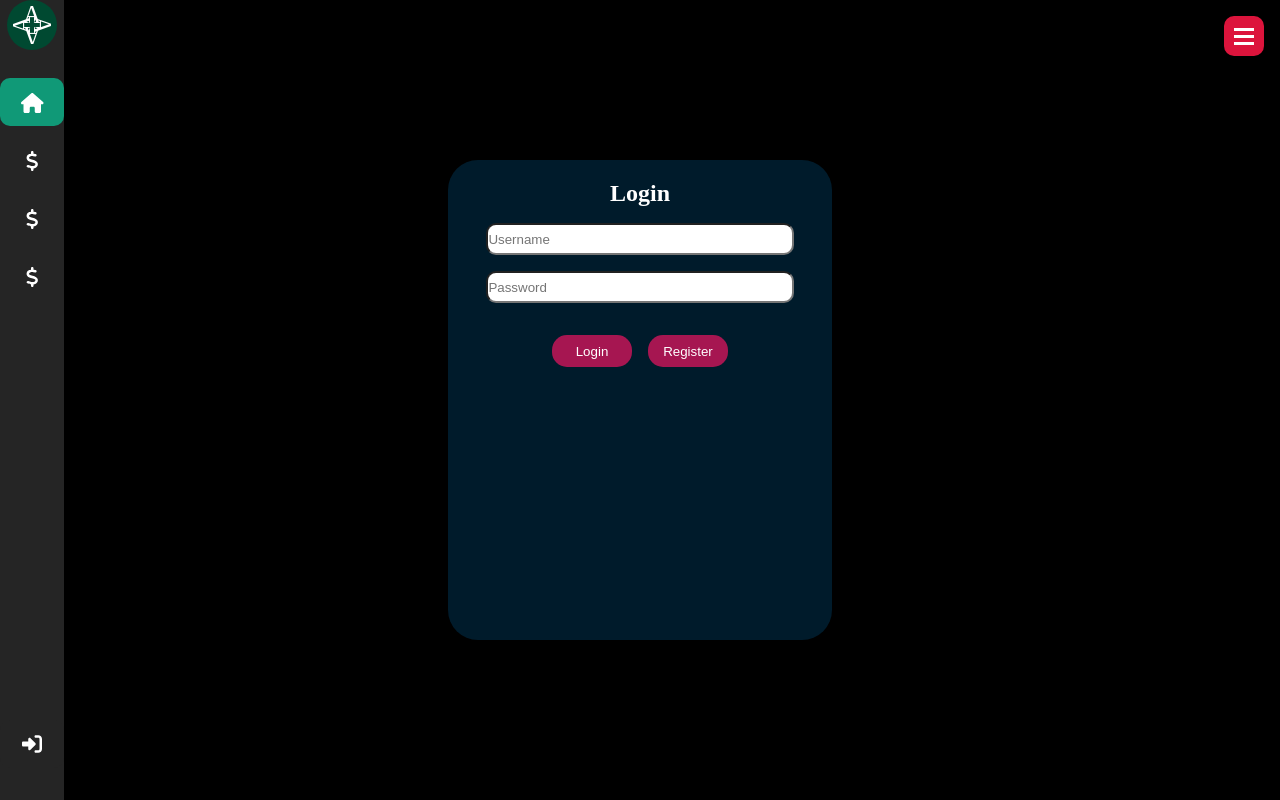
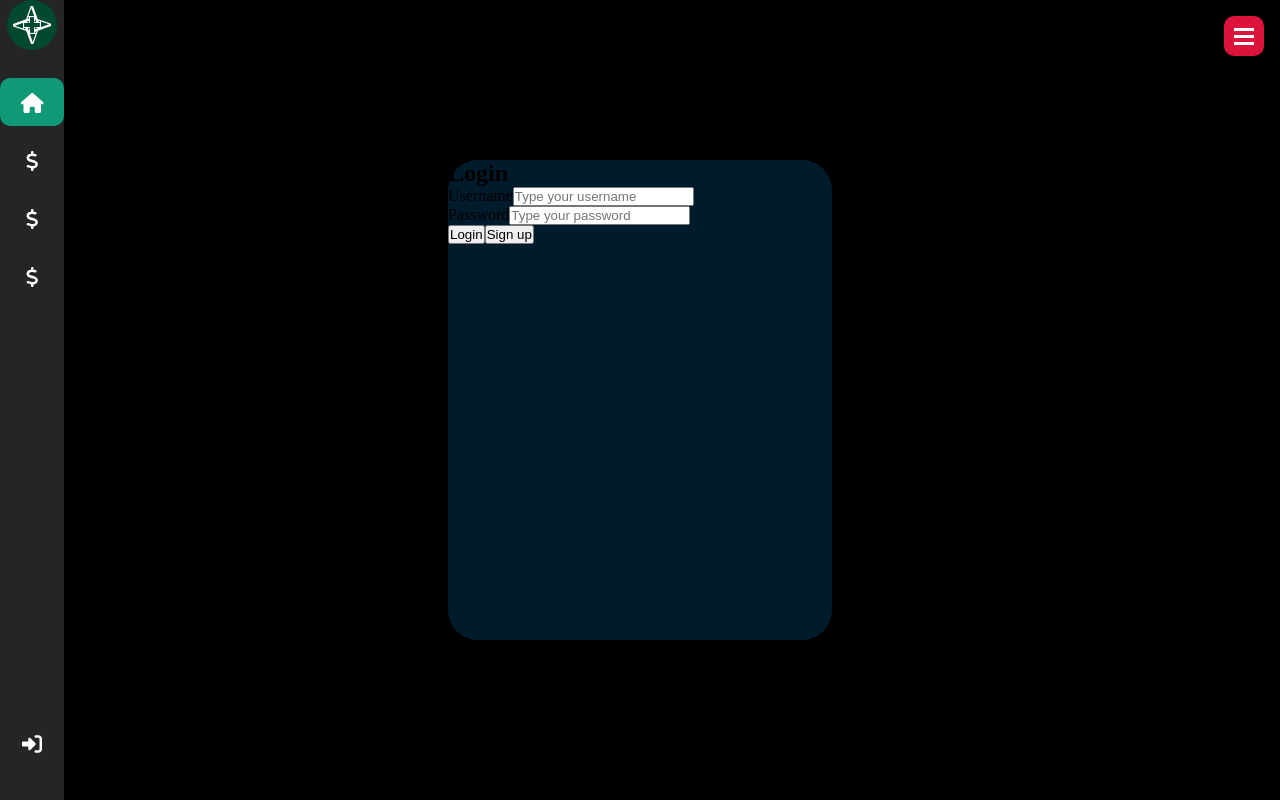
Before and after one commit to rodis00/expense-tracker, a React (Create React App) app in the folder frontend/: page /Login in a window 1280 px wide. Built offline with nearby package versions, Linux system fonts and the light colour scheme.

Commit message:
creating login form with jsx only

```diff
--- a/frontend/src/components/Login/Login.jsx
+++ b/frontend/src/components/Login/Login.jsx
@@ -4,15 +4,31 @@ import classes from "./Login.module.css";
 function Login() {
   return (
     <div className={classes.box}>
-      <div className={classes.box__content}>
-        <h2 className={classes.box__content__title}>Login</h2>
-        <div className={classes.box__content__items}>
-          <input type="text" placeholder="Username"/>
-          <input type="text" placeholder="Password"/>
-        </div>
-        <div className={classes.box__content__btns}>
-          <button>Login</button>
-          <button>Register</button>
+      <div className={classes.login}>
+        <h2>Login</h2>
+        <form className={classes.loginForm}>
+          <div className={classes.field}>
+            <label htmlFor="">Username</label>
+            <input
+              type="text"
+              id="username"
+              name="username"
+              placeholder="Type your username"
+            />
+          </div>
+          <div className={classes.field}>
+            <label htmlFor="">Password</label>
+            <input
+              type="password"
+              id="password"
+              name="password"
+              placeholder="Type your password"
+            />
+          </div>
+        </form>
+        <div className={classes.actions}>
+          <button className={classes.loginBtn}>Login</button>
+          <button className={classes.signupBtn}>Sign up</button>
         </div>
       </div>
     </div>
```
